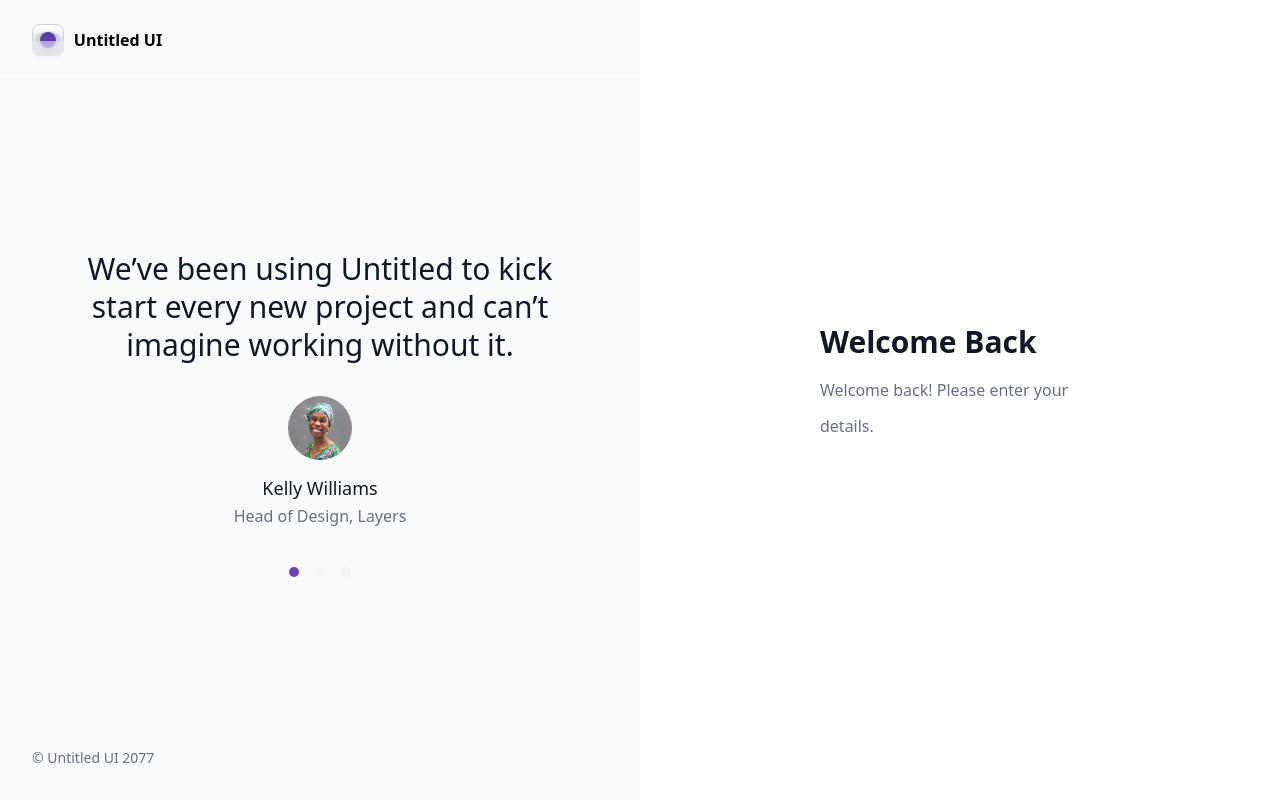
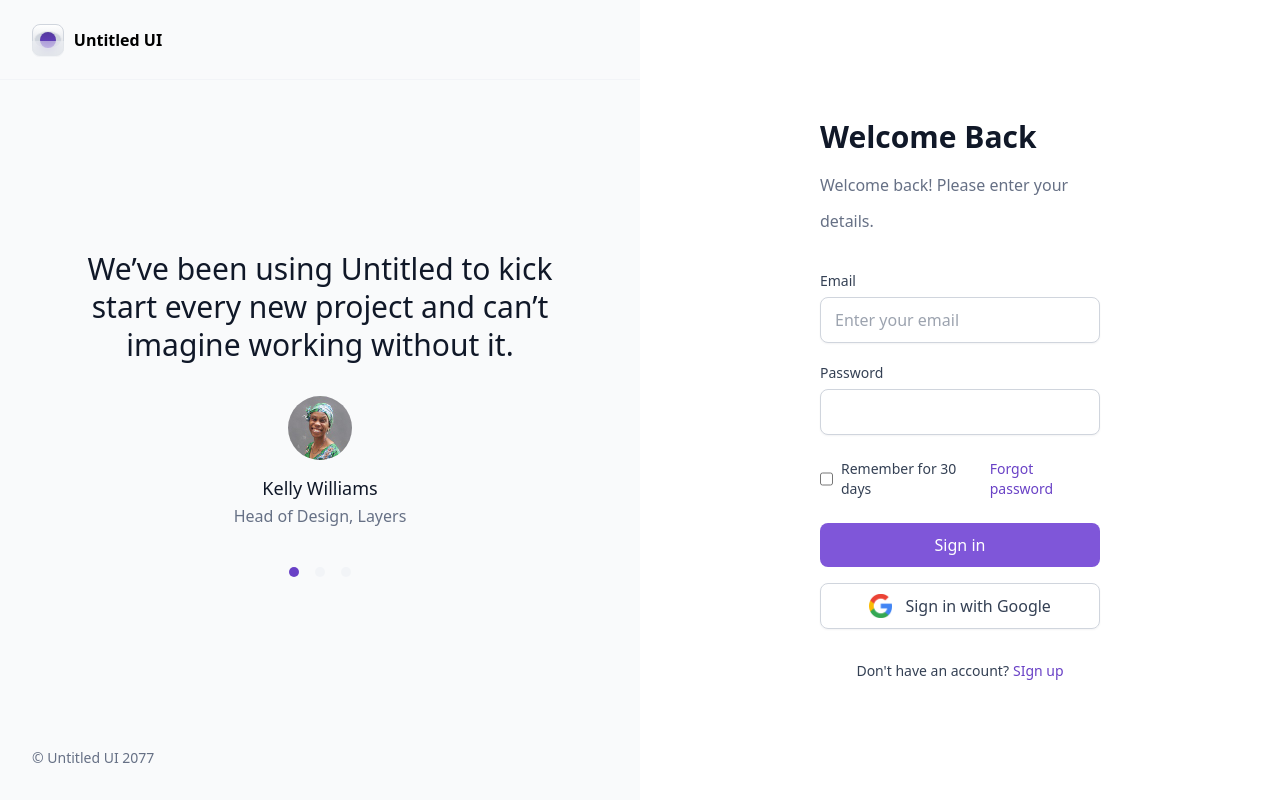
Before and after one commit to arcteggzz/UnbugQa-Vue-Forms, a Vue app: page / in a window 1280 px wide. Built offline with nearby package versions, Linux system fonts and the light colour scheme.

Commit message:
finished form styling

```diff
--- a/src/components/FeedBack.vue
+++ b/src/components/FeedBack.vue
@@ -4,7 +4,7 @@
             We’ve been using Untitled to kick start every new project and can’t imagine working without it.
         </h2>
         <div class="flex flex-col items-center mt-[32px]">
-            <img v-bind:src=maggi alt="avatar" class="w-[64px] h-[64px] rounded-full" />
+            <img :src=maggi alt="avatar" class="w-[64px] h-[64px] rounded-full" />
             <h2 class="text-[18px] font-[500] text-[#101828] sm:px-[16px] leading-[24px] md:mt-[16px] text-center">Kelly Williams</h2>
             <h2 class="text-[16px] font-[400] text-[#667085] sm:px-[16px] leading-[24px] md:mt-[4px] text-center">Head of Design, Layers</h2>
         </div>
--- a/src/components/Form.vue
+++ b/src/components/Form.vue
@@ -1,19 +1,48 @@
 <template>
-    <main class="w-[50%] px-[180px] flex flex-col justify-center">
-        <section>
+    <form action="" class="w-[50%] px-[180px] flex flex-col justify-center">
         <h1 class="md:text-[30px] font-[700] text-[#101828] md:leading-[36px] mb-[12px]">
             Welcome Back
         </h1>
         <p class="md:text-[16px] font-[400] text-[#667085] md:leading-[36px] mb-[32px]">
             Welcome back! Please enter your details.
         </p>
-        </section>
-    </main>
+        <label for="email" class="md:text-[14px] font-[500] text-[#344054] md:leading-[20px] mb-[6px]">Email</label>
+        <input id="email" type="email" placeholder="Enter your email" required :class="inputBox">
+        <label for="password" class="md:text-[14px] font-[500] text-[#344054] md:leading-[20px] mb-[6px] mt-[20px]">Password</label>
+        <input id="password" type="password" placeholder="" required :class="inputBox">
+        <div class="flex items-center justify-between py-[24px]">
+            <div class="flex gap-x-[8px]">
+                <input type="checkbox" id="remember" class="cursor-pointer">
+                <label for="remember" class="md:text-[14px] font-[500] text-[#344054] md:leading-[20px]">Remember for 30 days</label>
+            </div>
+            <p class="md:text-[14px] font-[500] text-[#6941C6] md:leading-[20px] cursor-pointer">Forgot password</p>
+        </div>
+        <div class="flex flex-col-reverse">
+            <button class="text-[#344054] font-500 text-[16px] bg-none rounded-[8px] py-[10px] border-[1px] border-[#D0D5DD] shadow-[0_1px_2px_rgba(16,24,40,0.05)] flex justify-center gap-x-[13px]">
+                <img :src=google alt="google" class="h-[24px] aspect-auto">
+                Sign in with Google
+            </button>
+            <button class="text-white font-500 text-[16px] bg-[#7F56D9] rounded-[8px]  py-[10px] sm:mb-[12px] md:mb-[16px]">
+                Sign in
+            </button>
+        </div>
+        <div class="flex items-center justify-center pt-[32px] gap-x-[4px]">
+            <p class="md:text-[14px] font-[400] text-[#344054] md:leading-[20px]">Don't have an account?</p>
+            <p class="md:text-[14px] font-[500] text-[#6941C6] md:leading-[20px] cursor-pointer">SIgn up</p>
+        </div>
+    </form>
 </template>
 
 <script>
+import google from "../assets/google.png"
 
 export default {
     name: "Form",
+    data() {
+        return {
+            inputBox : "md:text-[16px] font-[400] text-[#667085] md:leading-[24px] pl-[14px] py-[10px] rounded-[8px] border-[#D0D5DD] border-[1px] shadow-[0_1px_2px_rgba(16,24,40,0.05)]",
+            google : google
+        }
+    }
 }
 </script>
```
Also changed, not shown: src/assets/google.png (added). Lines whose indentation alone changed are shown as unchanged.
